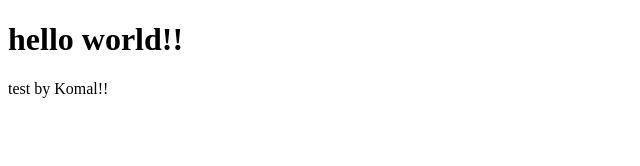
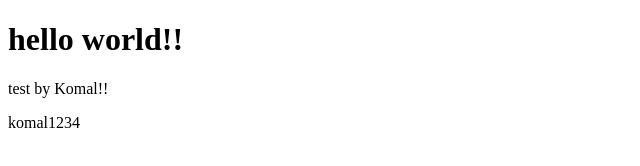
Before and after one commit to komalfarooq/bootcamp2020, a plain HTML site: page index.html in a window 1280 px wide. Shown: the full height of the page, 0-640 px from the left. Drawn offline with Linux system fonts and the light colour scheme.

Commit message:
Update index.html

```diff
--- a/index.html
+++ b/index.html
@@ -8,5 +8,6 @@
 <body>
     <h1>hello world!!</h1>
     <p>test by Komal!!</p>
+    <p>komal1234</p>
 </body>
 </html>
```
